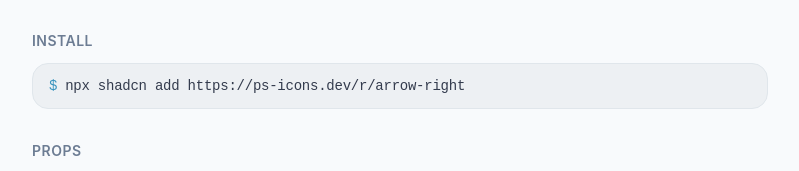
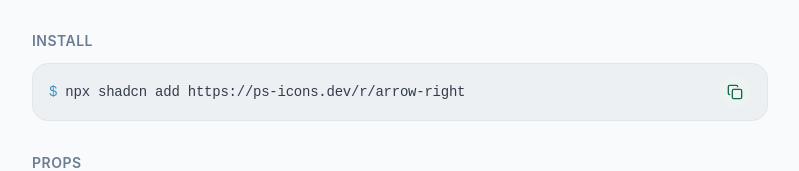
Before and after one commit to prateeeksagar/ps-icons, a Next.js app: page /icons/arrow-right in a window 1280 px wide. Shown: the part 367-538 px from the top of the page, without its empty margins (240-1039 px from the left). Built offline with nearby package versions, Linux system fonts and the light colour scheme.

Commit message:
add: copy button and toast

```diff
--- a/package.json
+++ b/package.json
@@ -12,13 +12,14 @@
     "class-variance-authority": "^0.7.1",
     "clsx": "^2.1.1",
     "lucide-react": "^0.577.0",
-    "motion": "^12.35.1",
+    "motion": "^12.36.0",
     "next": "16.1.6",
     "next-themes": "^0.4.6",
     "radix-ui": "^1.4.3",
     "react": "19.2.3",
     "react-dom": "19.2.3",
     "shadcn": "^4.0.0",
+    "sonner": "^2.0.7",
     "tailwind-merge": "^3.5.0",
     "tw-animate-css": "^1.4.0"
   },
--- a/src/app/icons/[name]/page.tsx
+++ b/src/app/icons/[name]/page.tsx
@@ -1,6 +1,8 @@
 import { notFound } from "next/navigation"
 import { registry } from "@/registry/registry"
 import { ArrowRightDemo } from "@/registry/icons/arrow-right/demo"
+import { CopyButton } from "@/components/copy-button"
+import { InstallCommand } from "@/components/install-command"
 
 const demos: Record<string, React.ComponentType> = {
   "arrow-right": ArrowRightDemo,
@@ -32,21 +34,14 @@
       </div>
 
       {/* Live demo */}
-      <div className="mb-8">
-        {Demo ? <Demo /> : null}
-      </div>
+      <div className="mb-8">{Demo ? <Demo /> : null}</div>
 
       {/* Install */}
       <div className="mb-8">
         <h2 className="text-muted-foreground mb-3 text-sm font-semibold tracking-wider uppercase">
           Install
         </h2>
-        <div className="border-border bg-muted flex items-center gap-2 rounded-lg border px-4 py-3 font-mono text-sm">
-          <span className="text-primary select-none">$</span>
-          <span className="text-foreground">
-            npx shadcn add https://ps-icons.dev/r/{icon.name}
-          </span>
-        </div>
+        <InstallCommand name={icon.name} />
       </div>
 
       {/* Props */}
@@ -74,9 +69,17 @@
                 { prop: "size", type: "number", default: "24" },
                 { prop: "color", type: "string", default: "currentColor" },
                 { prop: "strokeWidth", type: "number", default: "2" },
-                { prop: "variant", type: '"default" | "path" | "path-loop"', default: '"default"' },
+                {
+                  prop: "variant",
+                  type: '"default" | "path" | "path-loop"',
+                  default: '"default"',
+                },
                 { prop: "loop", type: "boolean", default: "false" },
-                { prop: "trigger", type: '"hover" | "click" | "auto"', default: '"hover"' },
+                {
+                  prop: "trigger",
+                  type: '"hover" | "click" | "auto"',
+                  default: '"hover"',
+                },
                 { prop: "reverse", type: "boolean", default: "false" },
                 { prop: "duration", type: "number", default: "0.3" },
                 { prop: "className", type: "string", default: "—" },
--- a/src/app/layout.tsx
+++ b/src/app/layout.tsx
@@ -5,6 +5,7 @@
 import { Footer } from "@/components/layout/footer"
 import { ThemeProvider } from "@/components/theme-provider"
 import { TooltipProvider } from "@/components/ui/tooltip"
+import { Toaster } from "@/components/ui/sonner"
 
 const geistSans = Geist({
   variable: "--font-geist-sans",
@@ -38,6 +39,7 @@
             <main className="flex-1">{children}</main>
             <Footer />
           </TooltipProvider>
+          <Toaster />
         </ThemeProvider>
       </body>
     </html>
--- /dev/null
+++ b/src/components/copy-button.tsx
@@ -0,0 +1,115 @@
+"use client"
+
+import { CheckIcon, CircleXIcon, CopyIcon } from "lucide-react"
+import type { HTMLMotionProps, Variants } from "motion/react"
+import { AnimatePresence, motion } from "motion/react"
+import type { ComponentProps } from "react"
+
+import { Button } from "@/components/ui/button"
+import type { CopyState } from "@/hooks/use-copy-to-clipboard"
+import { useCopyToClipboard } from "@/hooks/use-copy-to-clipboard"
+
+export const motionIconVariants: Variants = {
+  initial: { opacity: 0, scale: 0.8, filter: "blur(2px)" },
+  animate: { opacity: 1, scale: 1, filter: "blur(0px)" },
+  exit: { opacity: 0, scale: 0.8 },
+}
+
+export const motionIconProps: HTMLMotionProps<"span"> = {
+  variants: motionIconVariants,
+  initial: "initial",
+  animate: "animate",
+  exit: "exit",
+  transition: { duration: 0.15, ease: "easeOut" },
+}
+
+export type CopyStateIconProps = {
+  state: CopyState
+  /**
+   * Custom icon for idle state.
+   * @defaultValue CopyIcon
+   * */
+  idleIcon?: React.ReactNode
+  /**
+   * Custom icon for done state.
+   * @defaultValue CheckIcon
+   * */
+  doneIcon?: React.ReactNode
+  /**
+   * Custom icon for error state.
+   * @defaultValue CircleXIcon
+   * */
+  errorIcon?: React.ReactNode
+}
+
+export function CopyStateIcon({
+  state,
+  idleIcon,
+  doneIcon,
+  errorIcon,
+}: CopyStateIconProps) {
+  return (
+    <AnimatePresence mode="popLayout" initial={false}>
+      {state === "idle" ? (
+        <motion.span key="idle" {...motionIconProps}>
+          {idleIcon ?? <CopyIcon />}
+        </motion.span>
+      ) : state === "done" ? (
+        <motion.span key="done" {...motionIconProps}>
+          {doneIcon ?? <CheckIcon strokeWidth={3} />}
+        </motion.span>
+      ) : state === "error" ? (
+        <motion.span key="error" {...motionIconProps}>
+          {errorIcon ?? <CircleXIcon />}
+        </motion.span>
+      ) : null}
+    </AnimatePresence>
+  )
+}
+
+export type CopyButtonProps = ComponentProps<typeof Button> & {
+  /** The text to copy, or a function that returns the text. */
+  text: string | (() => string)
+  /** Called with the copied text on successful copy. */
+  onCopySuccess?: (text: string) => void
+  /** Called with the error if the copy operation fails. */
+  onCopyError?: (error: Error) => void
+} & Pick<CopyStateIconProps, "idleIcon" | "doneIcon" | "errorIcon">
+
+export function CopyButton({
+  size = "icon",
+  children,
+  text,
+  idleIcon,
+  doneIcon,
+  errorIcon,
+  onClick,
+  onCopySuccess,
+  onCopyError,
+  ...props
+}: CopyButtonProps) {
+  const { state, copy } = useCopyToClipboard({
+    onCopySuccess,
+    onCopyError,
+  })
+
+  return (
+    <Button
+      size={size}
+      onClick={(e) => {
+        copy(text)
+        onClick?.(e)
+      }}
+      aria-label="Copy"
+      {...props}
+    >
+      <CopyStateIcon
+        state={state}
+        idleIcon={idleIcon}
+        doneIcon={doneIcon}
+        errorIcon={errorIcon}
+      />
+      {children}
+    </Button>
+  )
+}
--- /dev/null
+++ b/src/components/install-command.tsx
@@ -0,0 +1,21 @@
+"use client"
+import { toast } from "sonner"
+import { CopyButton } from "@/components/copy-button"
+
+export const InstallCommand = ({ name }: { name: string }) => {
+  const command = `npx shadcn add https://ps-icons.dev/r/${name}`
+
+  return (
+    <div className="border-border bg-muted flex items-center justify-between gap-2 rounded-lg border px-4 py-3 font-mono text-sm">
+      <div>
+        <span className="text-primary select-none">$ </span>
+        <span className="text-foreground">{command}</span>
+      </div>
+      <CopyButton
+        variant={"secondary"}
+        text={command}
+        onCopySuccess={() => toast.success("Copied to clipboard")}
+      />
+    </div>
+  )
+}
--- a/src/components/sections/hero/hero.tsx
+++ b/src/components/sections/hero/hero.tsx
@@ -1,6 +1,9 @@
+"use client"
 import Link from "next/link"
 import { ArrowRight } from "lucide-react"
 import { Button } from "@/components/ui/button"
+import { CopyButton } from "@/components/copy-button"
+import { toast } from "sonner"
 
 export const Hero = () => {
   return (
@@ -31,9 +34,15 @@
       </div>
 
       {/* Install snippet */}
-      <div className="border-border bg-muted text-muted-foreground mt-2 flex items-center gap-2 rounded-lg border px-4 py-2.5 font-mono text-sm">
-        <span className="text-primary select-none">$</span>
-        <span>npx shadcn add https://ps-icons.dev/r/arrow-right</span>
+      <div className="border-border bg-muted text-muted-foreground mt-2 flex items-center justify-between gap-4 rounded-lg border px-4 py-2 font-mono text-sm">
+        <div>
+          <span className="text-primary select-none">$</span>
+          <span>npx shadcn add https://ps-icons.dev/r/arrow-right</span>
+        </div>
+        <CopyButton
+          text={"npx shadcn add https://ps-icons.dev/r/arrow-right"}
+          onCopySuccess={() => toast.success("copied to clipboard")}
+        />
       </div>
     </section>
   )
--- a/src/components/ui/button.tsx
+++ b/src/components/ui/button.tsx
@@ -5,7 +5,7 @@
 import { cn } from "@/lib/utils"
 
 const buttonVariants = cva(
-  "group/button inline-flex shrink-0 items-center justify-center rounded-lg border border-transparent bg-clip-padding text-sm font-medium whitespace-nowrap transition-all outline-none select-none focus-visible:border-ring focus-visible:ring-3 focus-visible:ring-ring/50 disabled:pointer-events-none disabled:opacity-50 aria-invalid:border-destructive aria-invalid:ring-3 aria-invalid:ring-destructive/20 dark:aria-invalid:border-destructive/50 dark:aria-invalid:ring-destructive/40 [&_svg]:pointer-events-none [&_svg]:shrink-0 [&_svg:not([class*='size-'])]:size-4",
+  "group/button inline-flex shrink-0 items-center justify-center rounded-lg border border-transparent bg-clip-padding text-sm font-medium whitespace-nowrap transition-all outline-none select-none focus-visible:border-ring focus-visible:ring-3 focus-visible:ring-ring/50 active:translate-y-px disabled:pointer-events-none disabled:opacity-50 aria-invalid:border-destructive aria-invalid:ring-3 aria-invalid:ring-destructive/20 dark:aria-invalid:border-destructive/50 dark:aria-invalid:ring-destructive/40 [&_svg]:pointer-events-none [&_svg]:shrink-0 [&_svg:not([class*='size-'])]:size-4",
   {
     variants: {
       variant: {
--- /dev/null
+++ b/src/components/ui/sonner.tsx
@@ -0,0 +1,49 @@
+"use client"
+
+import { useTheme } from "next-themes"
+import { Toaster as Sonner, type ToasterProps } from "sonner"
+import { CircleCheckIcon, InfoIcon, TriangleAlertIcon, OctagonXIcon, Loader2Icon } from "lucide-react"
+
+const Toaster = ({ ...props }: ToasterProps) => {
+  const { theme = "system" } = useTheme()
+
+  return (
+    <Sonner
+      theme={theme as ToasterProps["theme"]}
+      className="toaster group"
+      icons={{
+        success: (
+          <CircleCheckIcon className="size-4" />
+        ),
+        info: (
+          <InfoIcon className="size-4" />
+        ),
+        warning: (
+          <TriangleAlertIcon className="size-4" />
+        ),
+        error: (
+          <OctagonXIcon className="size-4" />
+        ),
+        loading: (
+          <Loader2Icon className="size-4 animate-spin" />
+        ),
+      }}
+      style={
+        {
+          "--normal-bg": "var(--popover)",
+          "--normal-text": "var(--popover-foreground)",
+          "--normal-border": "var(--border)",
+          "--border-radius": "var(--radius)",
+        } as React.CSSProperties
+      }
+      toastOptions={{
+        classNames: {
+          toast: "cn-toast",
+        },
+      }}
+      {...props}
+    />
+  )
+}
+
+export { Toaster }
--- /dev/null
+++ b/src/hooks/use-copy-to-clipboard.ts
@@ -0,0 +1,47 @@
+"use client"
+
+import { useCallback, useRef, useState } from "react"
+
+export type CopyState = "idle" | "done" | "error"
+
+export type UseCopyToClipboardOptions = {
+  onCopySuccess?: (text: string) => void
+  onCopyError?: (error: Error) => void
+  resetDelay?: number
+}
+
+export function useCopyToClipboard({
+  onCopySuccess,
+  onCopyError,
+  resetDelay = 1500,
+}: UseCopyToClipboardOptions = {}) {
+  const [state, setState] = useState<CopyState>("idle")
+  const resetTimeoutRef = useRef<ReturnType<typeof setTimeout> | null>(null)
+
+  const copy = useCallback(
+    async (text: string | (() => string)) => {
+      // Clear any pending reset
+      if (resetTimeoutRef.current) {
+        clearTimeout(resetTimeoutRef.current)
+      }
+
+      try {
+        const finalText = typeof text === "function" ? text() : text
+        await navigator.clipboard.writeText(finalText)
+        setState("done")
+        onCopySuccess?.(finalText)
+      } catch (error) {
+        setState("error")
+        onCopyError?.(error instanceof Error ? error : new Error("Copy failed"))
+      } finally {
+        // Schedule reset to idle
+        resetTimeoutRef.current = setTimeout(() => {
+          setState("idle")
+        }, resetDelay)
+      }
+    },
+    [onCopyError, onCopySuccess, resetDelay]
+  )
+
+  return { state, copy } as const
+}
```
Also changed, not shown: components.json, 1 other file (tests, documents, lock files or other folders).
